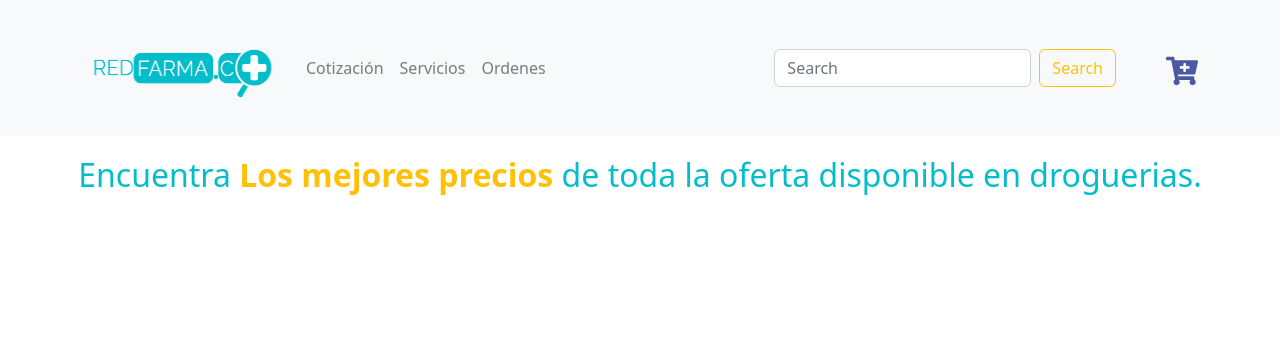
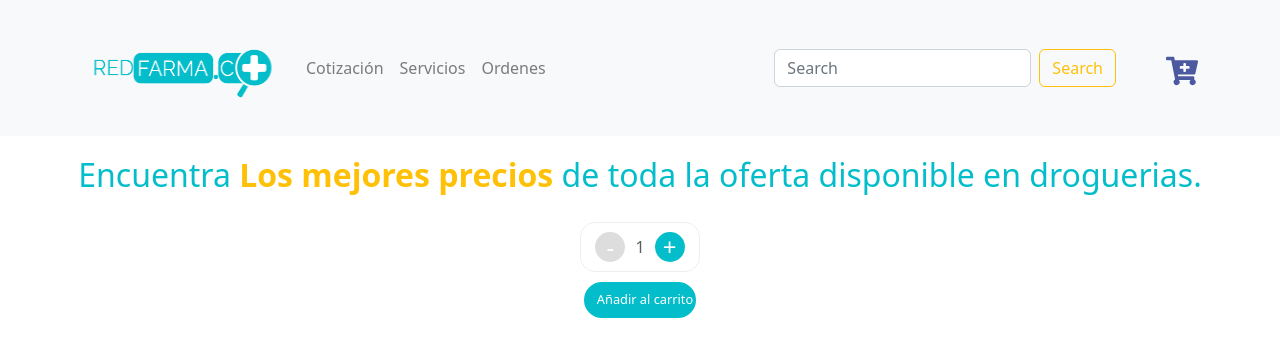
Before and after one commit to sfletcherb/redfarma-Fletcher, a React (Create React App) app: page / in a window 1280 px wide. Shown: the top 356 px of the page. Built offline with nearby package versions, Linux system fonts and the light colour scheme.

Commit message:
crear contador con useState

```diff
--- a/package.json
+++ b/package.json
@@ -13,6 +13,7 @@
     "react-dom": "^18.2.0",
     "react-icons": "^4.4.0",
     "react-scripts": "5.0.1",
+    "sweetalert": "^2.1.2",
     "web-vitals": "^2.1.4"
   },
   "scripts": {
--- a/src/App.js
+++ b/src/App.js
@@ -1,5 +1,6 @@
 import NavBar from './components/NavBar/NavBar';
 import ItemListContainer from './components/ItemListContainer/ItemListContainer'
+<script src="https://unpkg.com/sweetalert/dist/sweetalert.min.js"></script>
 
 
 function App() {
--- /dev/null
+++ b/src/components/ItemCount/ItemCount.css
@@ -0,0 +1,94 @@
+.styleCounter{
+    display: flex;
+    flex-direction: column;
+	justify-content: center;
+	align-items: center;
+	text-align: center;
+    margin: auto;
+}
+
+
+.styleCounterDiv{
+
+    display: flex;
+    flex-direction: row;
+	justify-content: center;
+	align-items: center;
+	text-align: center;
+    border: 1px solid #EEEEEE;
+    border-radius: 15px;
+    height: 50px;
+    width: 120px;
+    margin-bottom: 10px;
+
+}
+
+.styleCounter span{
+    margin: 20px 10px;
+    color: #5B5B5F;
+}
+
+.styleCounter__botonMas{
+    color: #ffff;
+    font-size: 1.5rem;
+    background-color: #03BECA;
+    border: 2px solid #03BECA;
+    border-radius: 50%;
+    width: 30px;
+    height: 30px;
+    display: flex;
+	justify-content: center;
+	align-items: center;
+	text-align: center;
+
+}
+
+
+.styleCounter__botonMenos{
+    color: #ffff;
+    font-size: 1.5rem;
+    background-color:rgb(76, 88, 160);
+    border: 2px solid rgb(76, 88, 160);
+    border-radius: 50%;
+    width: 30px;
+    height: 30px;
+    display: flex;
+	justify-content: center;
+	align-items: center;
+	text-align: center;
+
+}
+
+.styleCounter__botonAñadir{
+    color: #fff;
+    font-weight: 200;
+    border: 8px solid #03BECA;
+    border-radius: 35px;
+    background: #03BECA;
+    white-space: nowrap;
+    width: 7rem;
+    font-size: 0.8rem;
+    padding: 0 0.3rem;
+}
+
+.styleCounter__botonAñadir:hover{
+    border: 8px solid #4C58A0;
+    background: #4C58A0;
+    color: #fff;
+}
+
+button[disabled]:active, button[disabled],
+input[type="button"][disabled]:active,
+input[type="button"][disabled],
+input[type="submit"][disabled]:active,
+input[type="submit"][disabled] ,
+button[disabled]:hover,
+input[type="button"][disabled]:hover,
+input[type="submit"][disabled]:hover
+{
+  border: 2px solid #ddd;
+  color: #fff;
+  cursor: inherit;
+  background-color: #ddd;
+  background: #ddd;
+}
--- /dev/null
+++ b/src/components/ItemCount/ItemCount.js
@@ -0,0 +1,48 @@
+import { useState, useEffect } from 'react';
+import './ItemCount.css'
+import swal from 'sweetalert';
+
+
+const useCounter = (initial = 1, stock = 5, onAdd) => {
+    const [counter, setCounter] = useState(parseInt(initial, stock, onAdd));
+
+    const increase = () => setCounter((counter + 1));
+    const decrement = () => setCounter(counter - 1);
+    onAdd = (quantity) => swal("Confirmado!",`Se ha añadido ${counter} unds a tu carrito`, "success");
+
+    useEffect(() => {
+        setCounter(parseInt(initial));
+
+    }, [initial]);
+
+    return {
+        counter, increase, decrement, stock, onAdd
+    }
+
+}
+
+
+
+function ItemCount() {
+    const { counter, increase, decrement, stock, onAdd } = useCounter()
+
+    return (
+        <div className='styleCounter'>
+
+            <div className='styleCounterDiv'>
+                <button className='styleCounter__botonMenos' disabled={counter <= 1} onClick={decrement}>-</button>
+                <span>{counter}</span>
+                <button className='styleCounter__botonMas disable' disabled={counter >= stock} onClick={increase}>+</button>
+            </div>
+
+            <div>
+                <button className='styleCounter__botonAñadir' disabled={stock <= 0} onClick={() => onAdd(counter)}>Añadir al carrito</button>
+            </div>
+
+        </div>
+
+    )
+
+}
+
+export default ItemCount
--- a/src/components/ItemListContainer/ItemListContainer.js
+++ b/src/components/ItemListContainer/ItemListContainer.js
@@ -1,4 +1,5 @@
 import './ItemListContainer.css'
+import ItemCount from '../ItemCount/ItemCount'
 
 const Greeting = (props) => {
 
@@ -14,7 +15,9 @@ const Greeting = (props) => {
 function ItemListContainer() {
     return <>
         <Greeting promo={'Los mejores precios'} greeting={'de toda la oferta disponible en droguerias.'}>Encuentra</Greeting>
-
+        <div>
+        <ItemCount/>
+        </div>
     </>
 }
 
```
Also changed, not shown: 1 other file (tests, documents, lock files or other folders).
